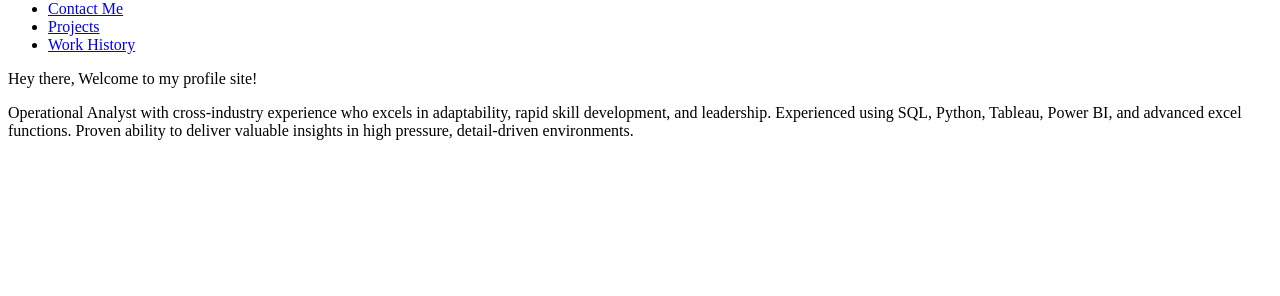
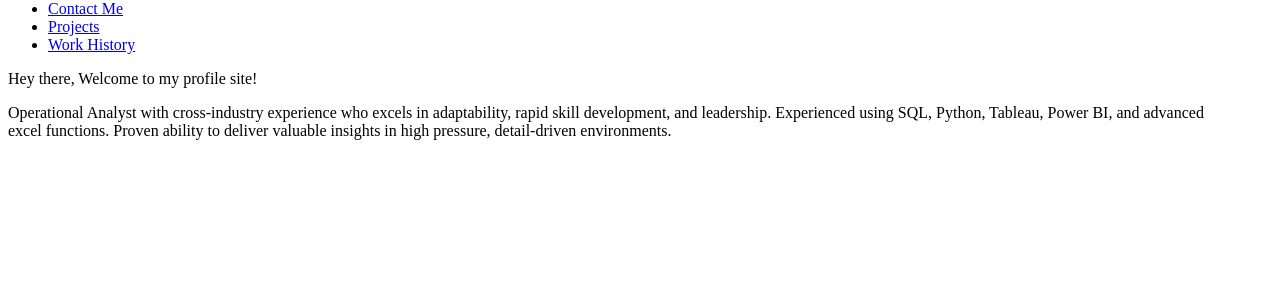
Before and after one commit to Ejem0724/Ejem0724.github.io, a Jekyll site: the page built from index.md, in a window 1280 px wide. Shown: the part 140-436 px from the top of the page. Built offline with Jekyll 4.4.1, drawn with Linux system fonts in a browser that asks for light colours; our own code applies the rules of GitHub Pages for plain Markdown files.

Commit message:
Fix body width

```diff
--- a/assets/css/style.css
+++ b/assets/css/style.css
@@ -9,6 +9,7 @@ body {
 
 .container {
   flex: 1;
+  max-width: 1200px;
 }
 
 footer {
```
